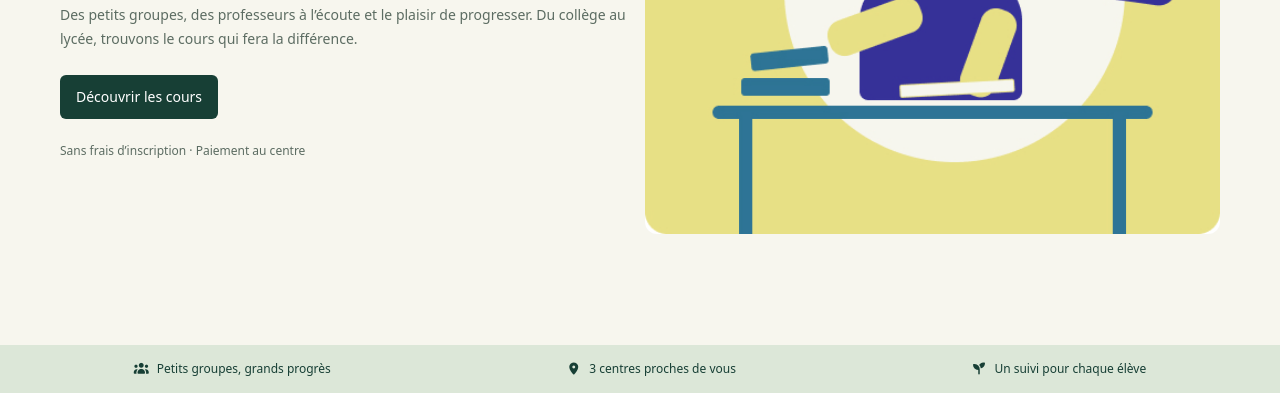
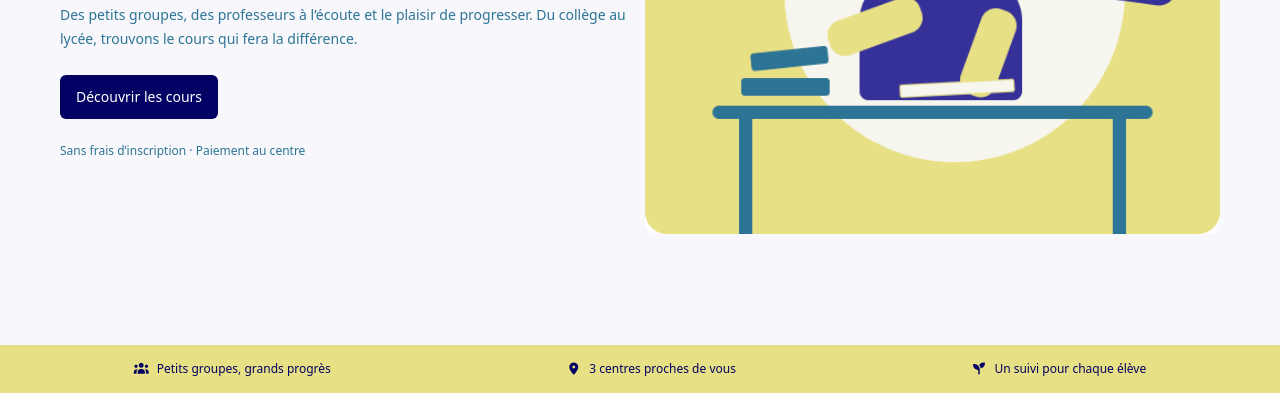
Before and after one commit to 0xm3d/Nour-Academy, a website built with Vite: page index.html in a window 1280 px wide. Shown: the part 408-801 px from the top of the page. Built offline with nearby package versions, Linux system fonts and the light colour scheme.

Commit message:
changed my colors

```diff
--- a/styles/styles.css
+++ b/styles/styles.css
@@ -1,14 +1,14 @@
 @import "tailwindcss";
 @import "@fortawesome/fontawesome-free/css/all.min.css";
 
-
 :root {
-    /* Colors */
-    --color-primary: #173F35;
-    --color-muted: #5C6C62;
-    --color-background: #F7F6EE;
+/* Colors — Color Hunt Palette */
+--color-primary: #030164;
+--color-secondary: #363199;
+--color-muted: #2D7495;
+--color-background: #F8F8FC;
 --color-surface: #FFFFFF;
-    --color-soft: #DCE7D8;
+--color-soft: #E8E085;
 
 /* Spacing */
 --space-1: 4px;
```
Lines whose indentation alone changed are shown as unchanged.
